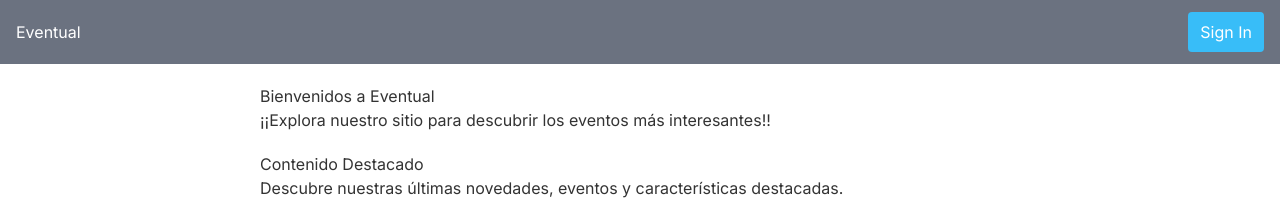
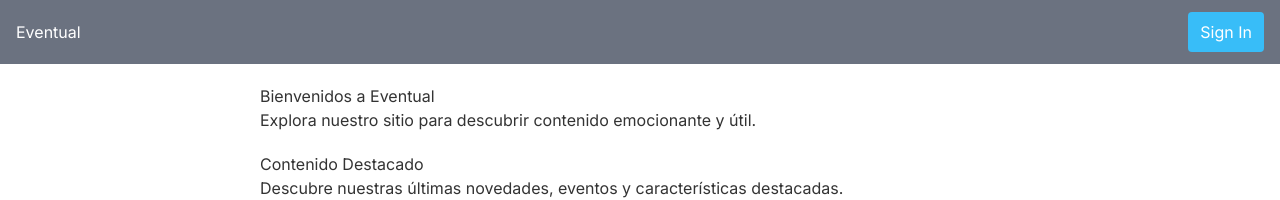
Before and after one commit to Carlos-DE/Parcial3, a Next.js app: page / in a window 1280 px wide. Shown: the top 200 px of the page. Built offline with nearby package versions, Linux system fonts and the light colour scheme; no server answers.

Commit message:
revertir cagada2

```diff
--- a/src/app/page.tsx
+++ b/src/app/page.tsx
@@ -1,7 +1,6 @@
-import { GetDirections } from '@/lib/database';
 import React from 'react';
 
-export function HomePage() {
+function HomePage() {
   const styles = {
     homePage: {
       maxWidth: '800px',
@@ -26,20 +25,12 @@ export function HomePage() {
     },
   };
 
- // const eventos = await GetDirections();
-//
- // if(!eventos) {
- //   return <h1>No existe ningún evento</h1>;
- // }
-
- // const parsedAuctions = eventos.map(evento => evento.ToJSON());
-
   return (
     <div style={styles.homePage}>
       <section style={styles.welcomeSection}>
         <h1 style={styles.title}>Bienvenidos a Eventual</h1>
         <p>
-          ¡¡Explora nuestro sitio para descubrir los eventos más interesantes!!
+          Explora nuestro sitio para descubrir contenido emocionante y útil.
         </p>
       </section>
 
```
